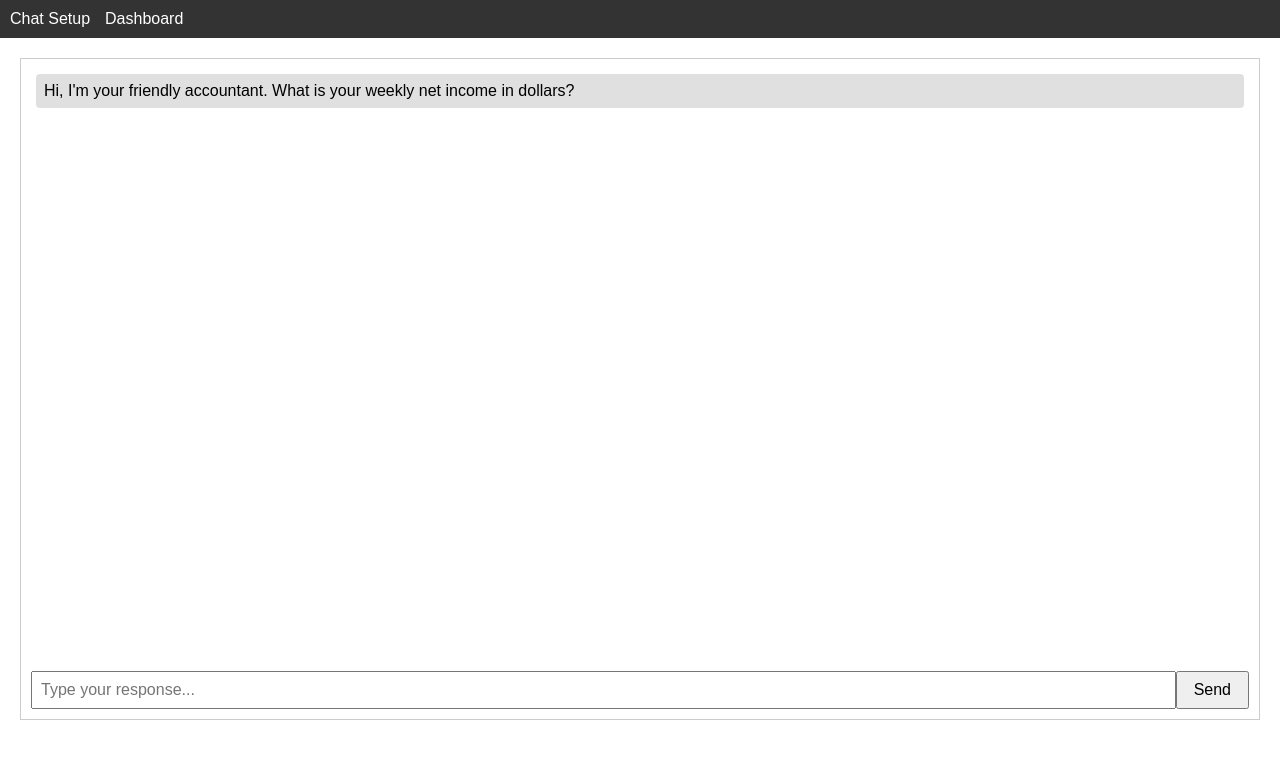
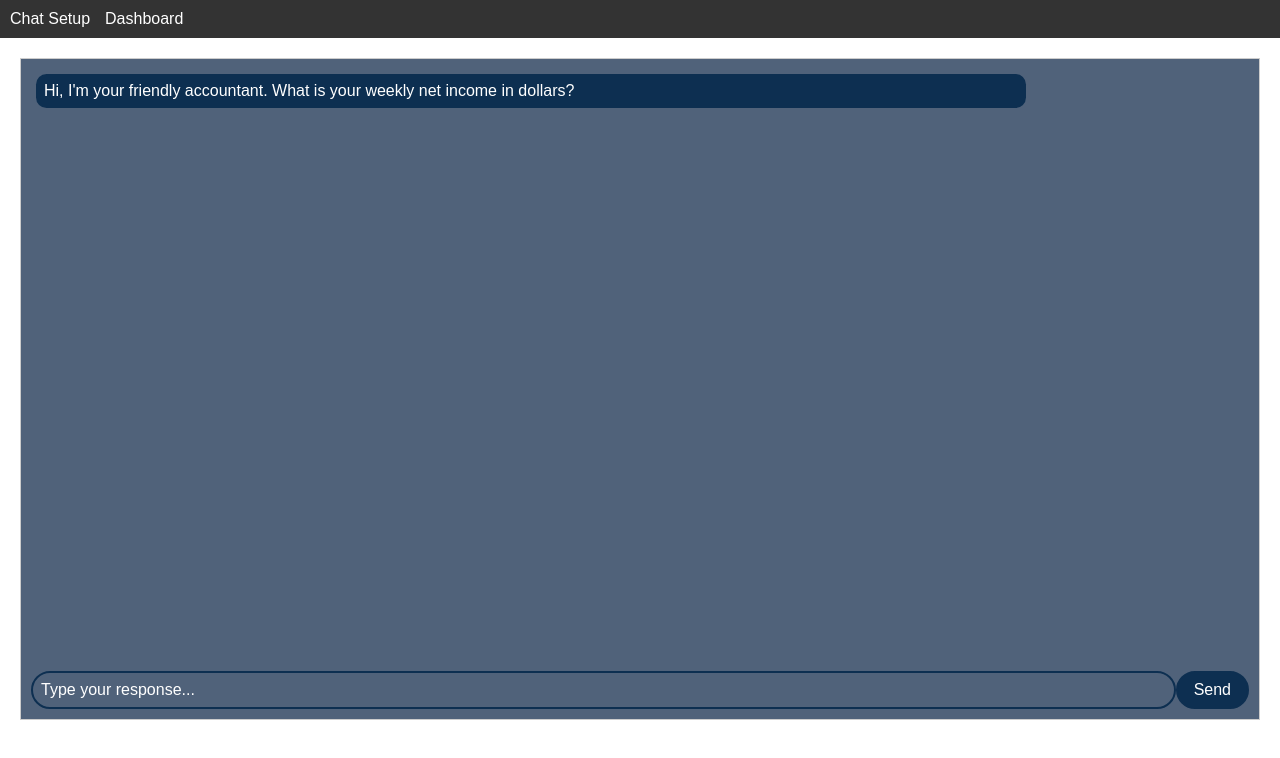
Before and after one commit to TechFlux1011/BudgetBoss, a React (Create React App) app: page / in a window 1280 px wide. Shown: the top 758 px of the page. Built offline with nearby package versions, Linux system fonts and the light colour scheme.

Commit message:
style: update ChatInterface and Dashboard styles for improved UI consistency

```diff
--- a/src/ChatInterface.css
+++ b/src/ChatInterface.css
@@ -5,6 +5,8 @@
     border: 1px solid #ccc;
     padding: 10px;
     margin: 20px;
+    background-color: #50627a;
+
   }
 
   .chat-window {
@@ -17,17 +19,22 @@
     padding: 8px;
     margin: 5px;
     border-radius: 4px;
+    border-radius: .66rem;
   }
 
   .message.ai {
-    background-color: #e0e0e0;
+    background-color: #0d2f51;
     align-self: flex-start;
+    color: #fff;
+    max-width: 80%;
   }
 
   .message.user {
-    background-color: #0088FE;
-    color: #fff;
+    background-color: #fff;
+    color: #0d2f51;
     align-self: flex-end;
+    justify-self: flex-end;
+    max-width: 80%;
   }
 
   .chat-input {
@@ -38,9 +45,27 @@
     flex: 1;
     padding: 8px;
     font-size: 16px;
+    border-radius: 3rem;
+    border-style: solid;
+    border-color: #0d2f51;
+    background-color: #50627a;
+    color: #fff;
+    }
+
+    .chat-input input:focus {
+      outline: none;
+    }
+
+    .chat-input input::placeholder {
+      color: #fff;
   }
 
   .chat-input button {
     padding: 8px 16px;
     font-size: 16px;
+    border-radius: 3rem;
+    border-style: solid;
+    border-color: #0d2f51;
+    background-color: #0d2f51;
+    color: #fff;
   }
--- a/src/Dashboard.css
+++ b/src/Dashboard.css
@@ -1,6 +1,9 @@
 .dashboard-container {
     padding: 20px;
     text-align: center;
+    background-color: #50627a;
+    color: #fff;
+    height: 100vh;
   }
 
   .toggle {
@@ -12,10 +15,12 @@
     margin: 0 5px;
     font-size: 16px;
     border-radius: 1rem;
+    border-style: solid;
+    border-color: #0d2f51;
   }
 
   .toggle button.active {
-    background-color: #0088FE;
+    background-color: #0d2f51;
     color: white;
   }
 
```
